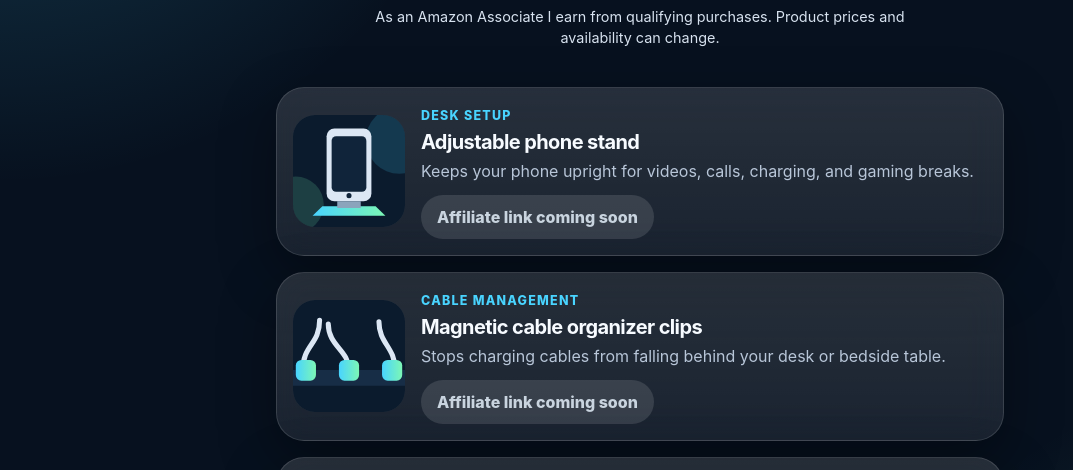
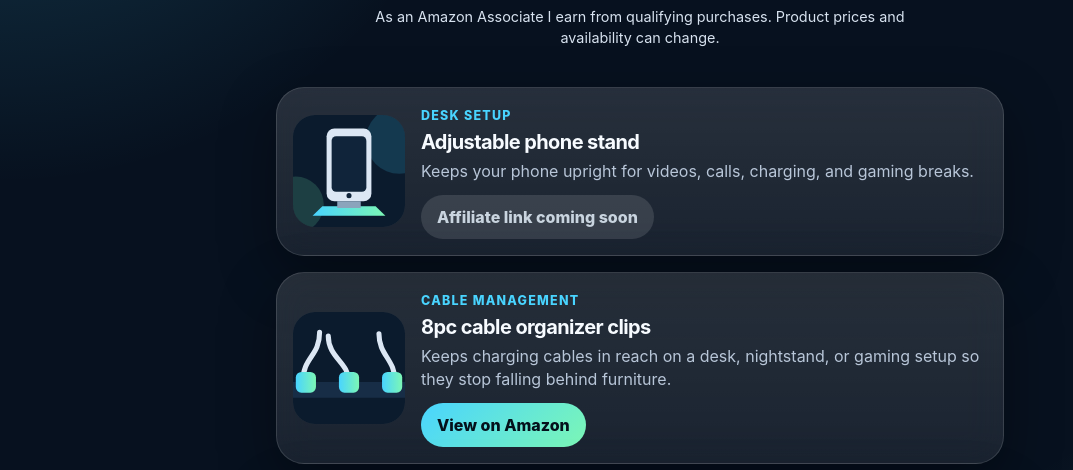
Before and after one commit to gotenlica/easyusefulfinds, a plain HTML site: page index.html in a window 1280 px wide. Shown: the part 328-798 px from the top of the page, without its empty margins (0-1073 px from the left). Drawn offline with Linux system fonts and the light colour scheme.

Commit message:
Add cable organizer affiliate link

```diff
--- a/index.html
+++ b/index.html
@@ -31,13 +31,13 @@
         </div>
       </article>
 
-      <article class="product">
-        <img src="assets/cable-clips.svg" alt="Magnetic cable organizer clips illustration" />
+      <article class="product" id="cable-organizer-clips">
+        <img src="assets/cable-clips.svg" alt="Cable organizer clips illustration" />
         <div class="product-copy">
           <span class="tag">Cable management</span>
-          <h2>Magnetic cable organizer clips</h2>
-          <p>Stops charging cables from falling behind your desk or bedside table.</p>
-          <a class="button disabled" href="#" aria-disabled="true">Affiliate link coming soon</a>
+          <h2>8pc cable organizer clips</h2>
+          <p>Keeps charging cables in reach on a desk, nightstand, or gaming setup so they stop falling behind furniture.</p>
+          <a class="button" href="https://amzn.to/3QWaXpO" rel="sponsored nofollow">View on Amazon</a>
         </div>
       </article>
 
```
Also changed, not shown: drafts/instagram-cable-organizer-clips.txt (added), 1 other file.
